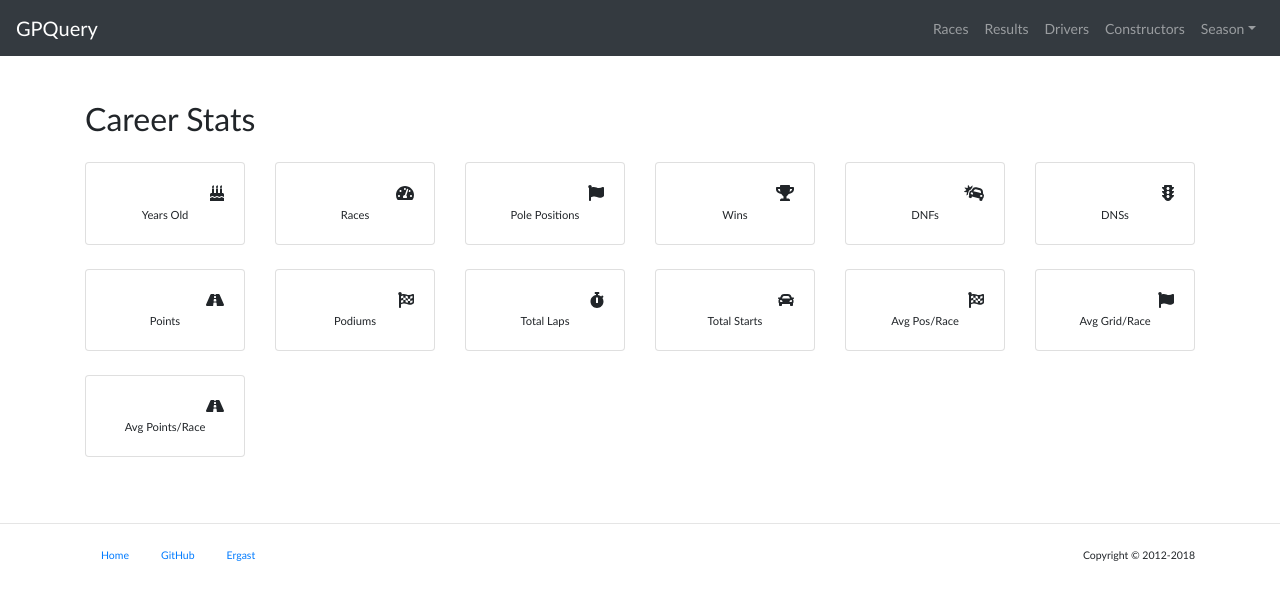
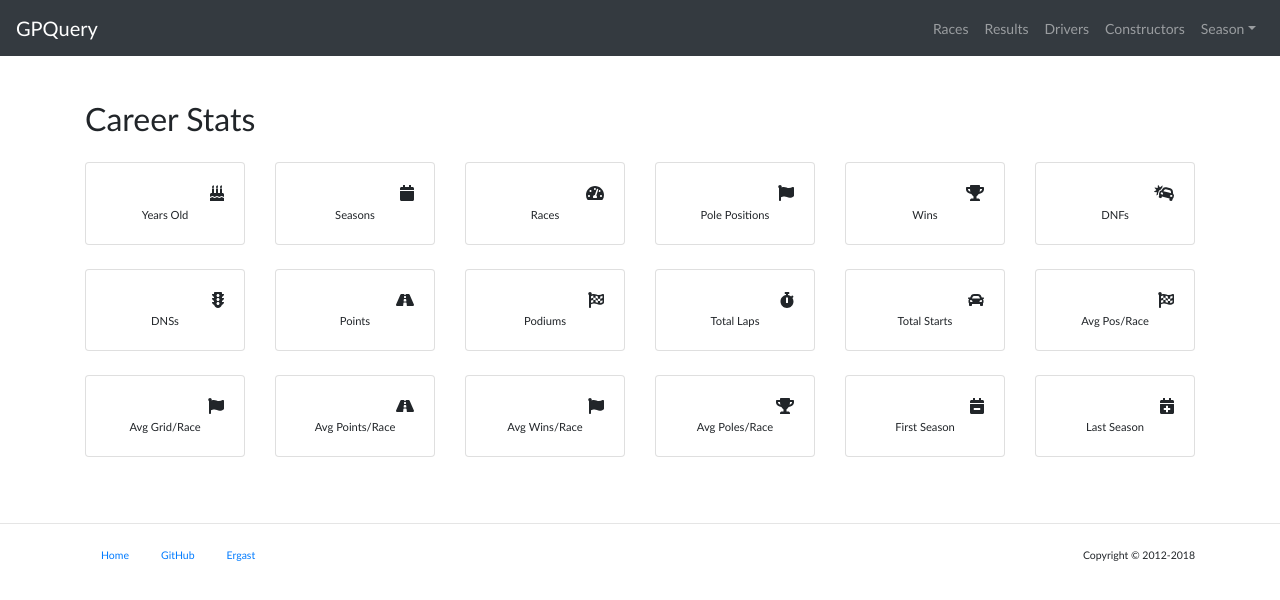
Before and after one commit to loljoho/react-gpquery, a React (Create React App) app: page /drivers/alonso in a window 1280 px wide. Shown: the top 600 px of the page. Built offline with nearby package versions, Linux system fonts and the light colour scheme; no server answers; some icons are missing.

Commit message:
Add additional DriverStatCards

```diff
--- a/src/components/Driver/DriverDetailContainer.js
+++ b/src/components/Driver/DriverDetailContainer.js
@@ -69,6 +69,8 @@ const requestData = (driverId) => {
       res.driver.flag               = FlagByDemonym(rows[0].driverNationality).iso2;
 
       res.driver.age = moment().diff(moment(res.driver.dateOfBirth), 'years');
+      res.driver.seasonMin = moment().year();
+      res.driver.seasonMax = 0;
 
       res.driver.races    = 0;
       res.driver.dns      = 0;
@@ -85,6 +87,10 @@ const requestData = (driverId) => {
       res.driver.avgRacePoints  = 0;
 
       rows.forEach((row) => {
+
+        // seasons
+        res.driver.seasonMin = parseInt(row.season, 10) < res.driver.seasonMin ? parseInt(row.season, 10) : res.driver.seasonMin;
+        res.driver.seasonMax = parseInt(row.season, 10) > res.driver.seasonMax ? parseInt(row.season, 10) : res.driver.seasonMax;
 
         // races
         res.driver.races++;
@@ -121,6 +127,9 @@ const requestData = (driverId) => {
 
       });
 
+      // seasons
+      res.driver.seasons = res.driver.seasonMax - res.driver.seasonMin + 1;
+
       // starts
       res.driver.starts = res.driver.races - res.driver.dns;
 
@@ -132,6 +141,12 @@ const requestData = (driverId) => {
 
       // avg points
       res.driver.avgRacePoints = (res.driver.points / res.driver.starts).toFixed(2);
+
+      // avg wins
+      res.driver.avgRaceWins = (res.driver.wins / res.driver.starts).toFixed(4);
+
+      // avg poles
+      res.driver.avgRacePoles = (res.driver.poles / res.driver.starts).toFixed(4);
 
       return res;
     }); // end then
@@ -176,6 +191,11 @@ class DriverDetailContainer extends Component {
             value={this.state.driver.age}
             name="Years Old"
             icon="birthday-cake"
+          />
+          <DriverStatCard
+            value={this.state.driver.seasons}
+            name="Seasons"
+            icon="calendar"
           />
           <DriverStatCard
             value={this.state.driver.races}
@@ -237,6 +257,26 @@ class DriverDetailContainer extends Component {
             name="Avg Points/Race"
             icon="road"
           />
+          <DriverStatCard
+            value={this.state.driver.avgRaceWins}
+            name="Avg Wins/Race"
+            icon="flag"
+          />
+          <DriverStatCard
+            value={this.state.driver.avgRacePoles}
+            name="Avg Poles/Race"
+            icon="trophy"
+          />
+          <DriverStatCard
+            value={this.state.driver.seasonMin}
+            name="First Season"
+            icon="calendar-minus"
+          />
+          <DriverStatCard
+            value={this.state.driver.seasonMax}
+            name="Last Season"
+            icon="calendar-plus"
+          />
         </Row>
       </div>
     );
```
Also changed, not shown: src/App.js (+8 -0 lines).
